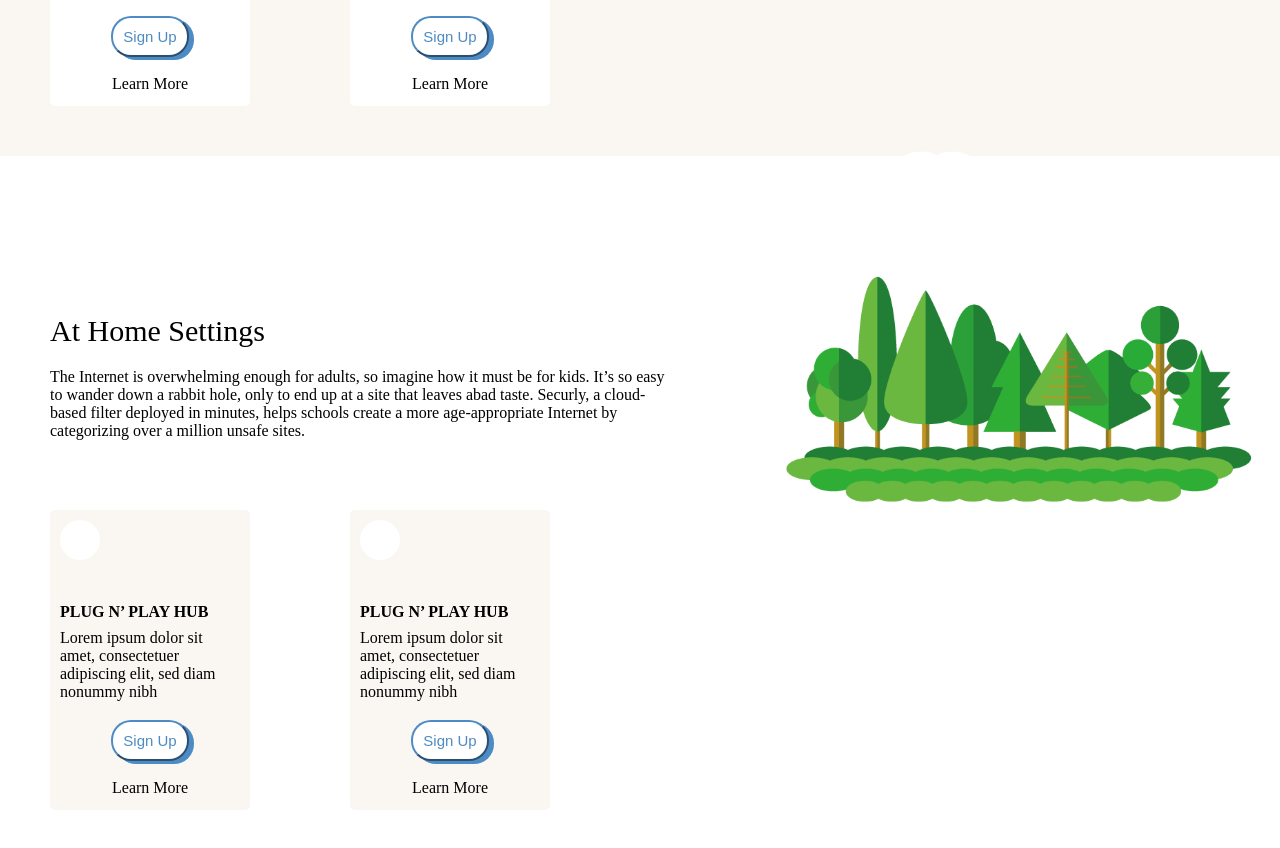
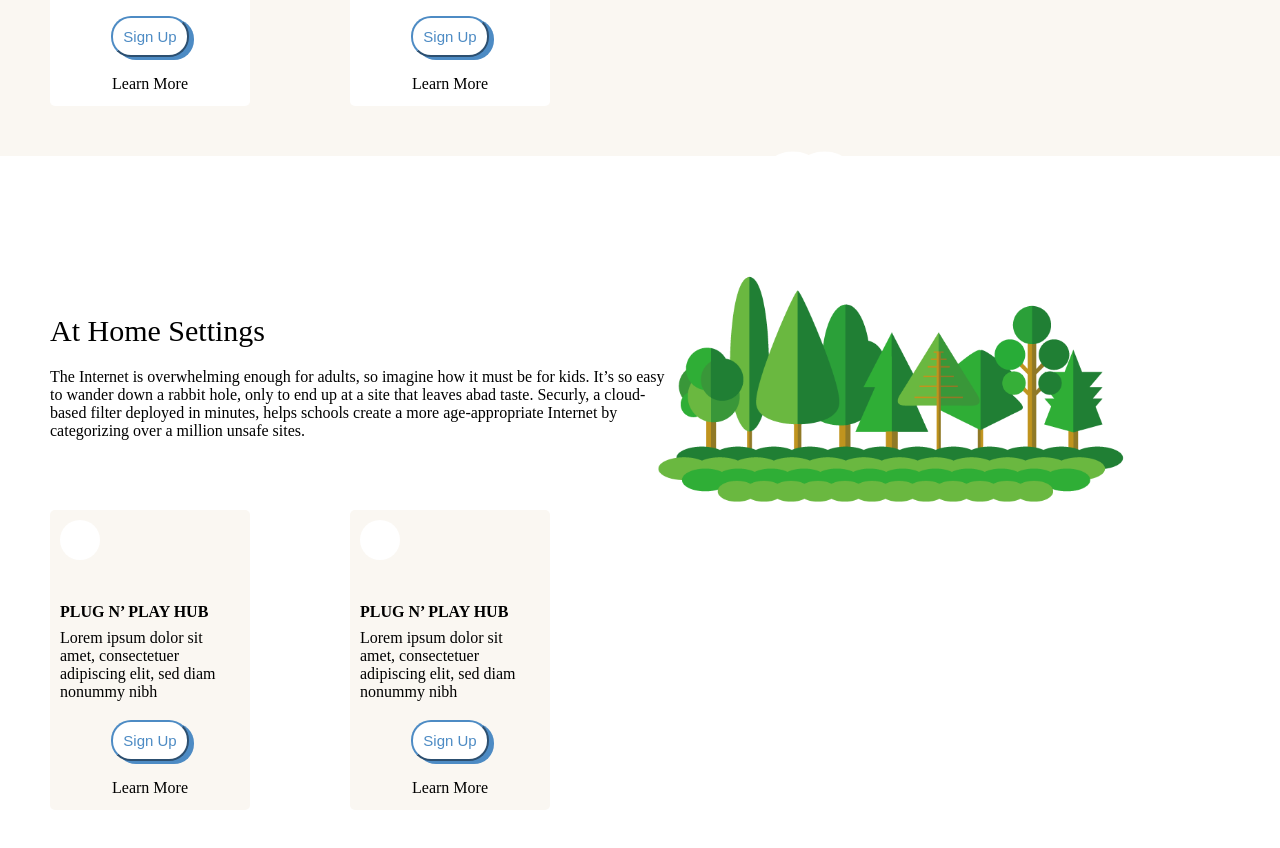
Before and after one commit to pitech4/test, a plain HTML site: page index.html in a window 1280 px wide. Shown: the part 2126-2974 px from the top of the page. Drawn offline with Linux system fonts and the light colour scheme.

Commit message:
images responsive

```diff
--- a/index.css
+++ b/index.css
@@ -12,6 +12,7 @@
 
 html,body{
     max-width: 100%;
+    min-width: min-content;
     overflow-x: hidden;
 }
 
@@ -145,7 +146,7 @@ hr{
 .image3{
     width: 500px;
     position: absolute;
-    margin-left: 60%;
+    margin-left: 40%;
     top:-50px;
 }
 
@@ -378,3 +379,15 @@ pre{
     bottom: 20px;
     right: 20px;
 }
+
+@media screen and (max-width: 800px){
+    .image2,.image3{
+        transform: scale(0.5,0.5);
+    }
+}
+
+@media screen and (min-width: 801px){
+    .image3{
+        margin-left: 50%;
+    }
+}
```
